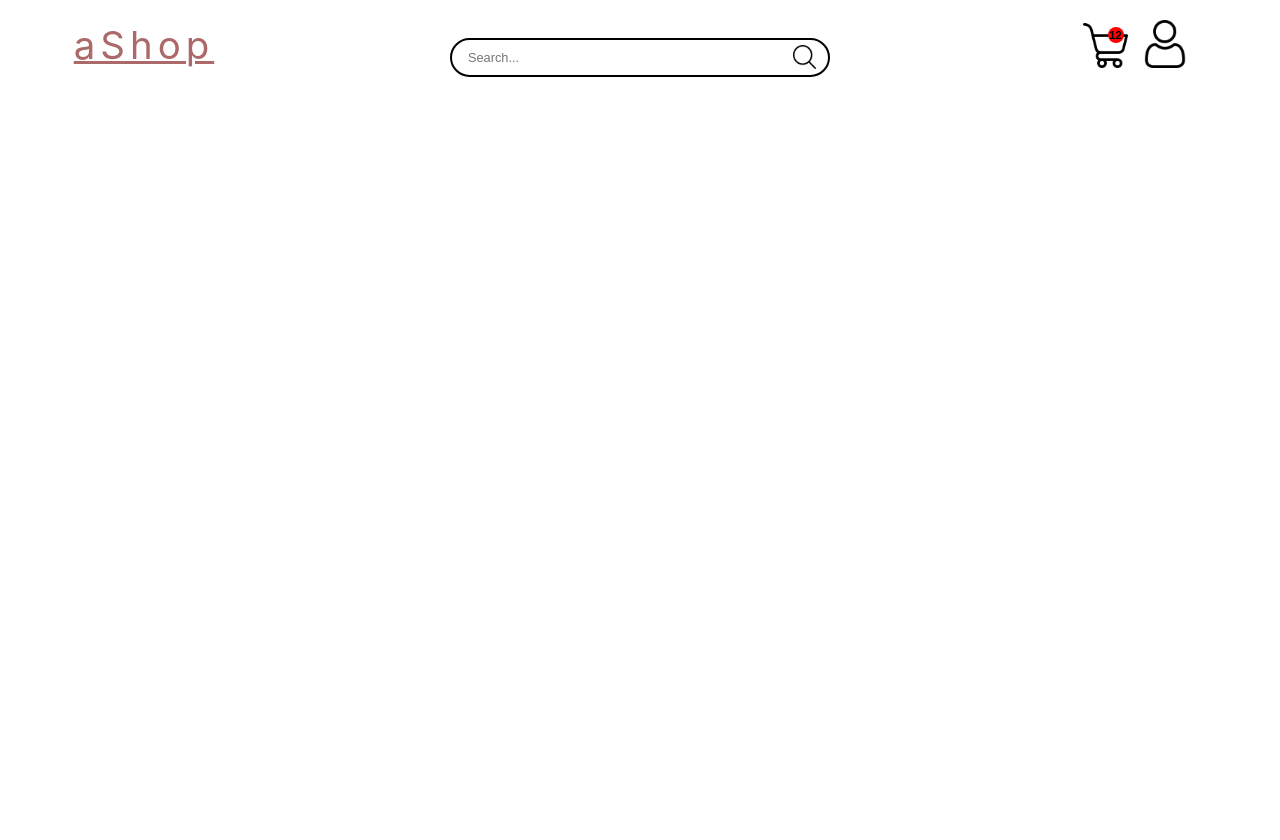
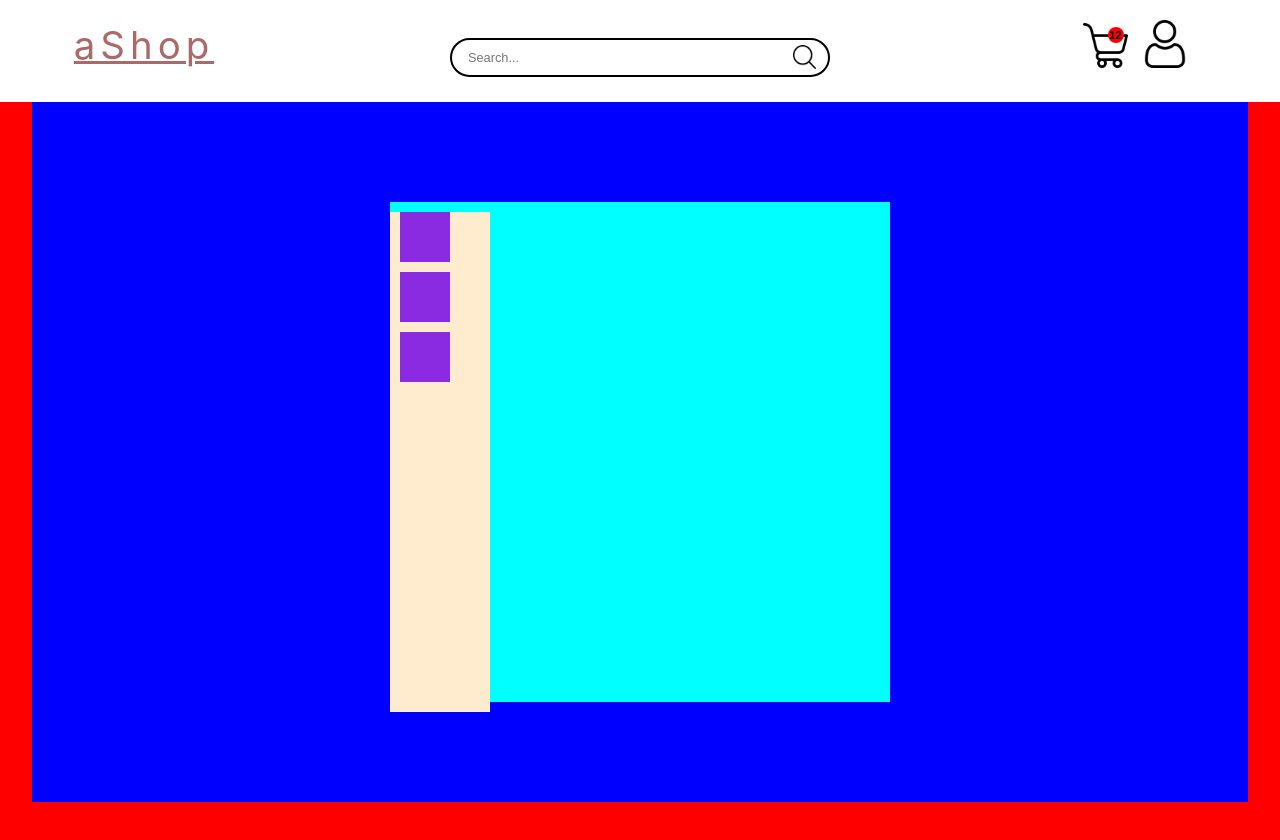
Before and after one commit to JustinShyexE/EleCtro-Frontend, a Vue app: page /item in a window 1280 px wide. Before the commit this address had no page. Shown: the top 840 px of the page. Before the commit the page ends 800 px from the top, so only its background shows below. Built offline with nearby package versions, Linux system fonts and the light colour scheme.

Commit message:
add item page

```diff
--- a/src/App.vue
+++ b/src/App.vue
@@ -5,7 +5,7 @@ import Navbar from './components/layout/Navbar.vue'
 <template>
   <div>
     <Navbar />
-    <div style="margin-top: 140px;">
+    <div style="margin-top: 90px;">
       <router-view />
     </div>
   </div>
--- a/src/components/layout/Navbar.vue
+++ b/src/components/layout/Navbar.vue
@@ -31,7 +31,7 @@ import searchbox from '../smallcomponents/searchbox.vue';
   top: 0;
   left: 0;
   right: 0;
- background-color: white;
+  background-color: white;
   height: 90px;
   width: 100%;
   display: flex;
@@ -59,7 +59,7 @@ import searchbox from '../smallcomponents/searchbox.vue';
   background-color: red;
   color: black;
   font-size: 0.7rem;
-     font-weight: 600;
+  font-weight: 600;
   width: 15px;
   height: 15px;
   border-radius: 50%;
--- a/src/pages/Home.vue
+++ b/src/pages/Home.vue
@@ -40,6 +40,7 @@ onUnmounted(() => {
 
 <style scoped>
 .wrapper {
+    padding-top: 40px;
     width: 100%;
     height: 140vh;
     height: calc(third*2);
--- /dev/null
+++ b/src/pages/Item.vue
@@ -0,0 +1,53 @@
+<script lang="ts" setup>
+
+</script>
+
+<template>
+  <div class="wrapper">
+    <div class="container center">
+              <div class="carouselContainer">
+                <div class="selector">
+                     <div class="smImg"> </div>
+                     <div class="smImg"> </div>
+                     <div class="smImg"> </div>
+                </div>
+              </div>
+    </div>
+  </div>
+</template>
+
+
+<style scoped>
+.wrapper {
+  margin-top: 8%;
+  width: 100%;
+  height: 100vh;
+  display: flex;
+  justify-content: center;
+  background-color: red;
+}
+
+.container {
+  width: 95%;
+  height: 700px;
+  background-color: blue;
+}
+.carouselContainer{
+    background-color: aqua;
+    width: 500px;
+    height: 500px;
+}
+.selector {
+    height: 100%;
+    width: 20%;
+    background-color: blanchedalmond;
+    display: block;
+}
+.smImg{
+    width: 50px;
+    height: 50px;
+    background-color: blueviolet;
+    margin: 10px
+}
+
+</style>
```
Also changed, not shown: src/components/smallcomponents/Carousel.vue (added, +11 -0 lines), src/router.ts (+12 -10 lines).
